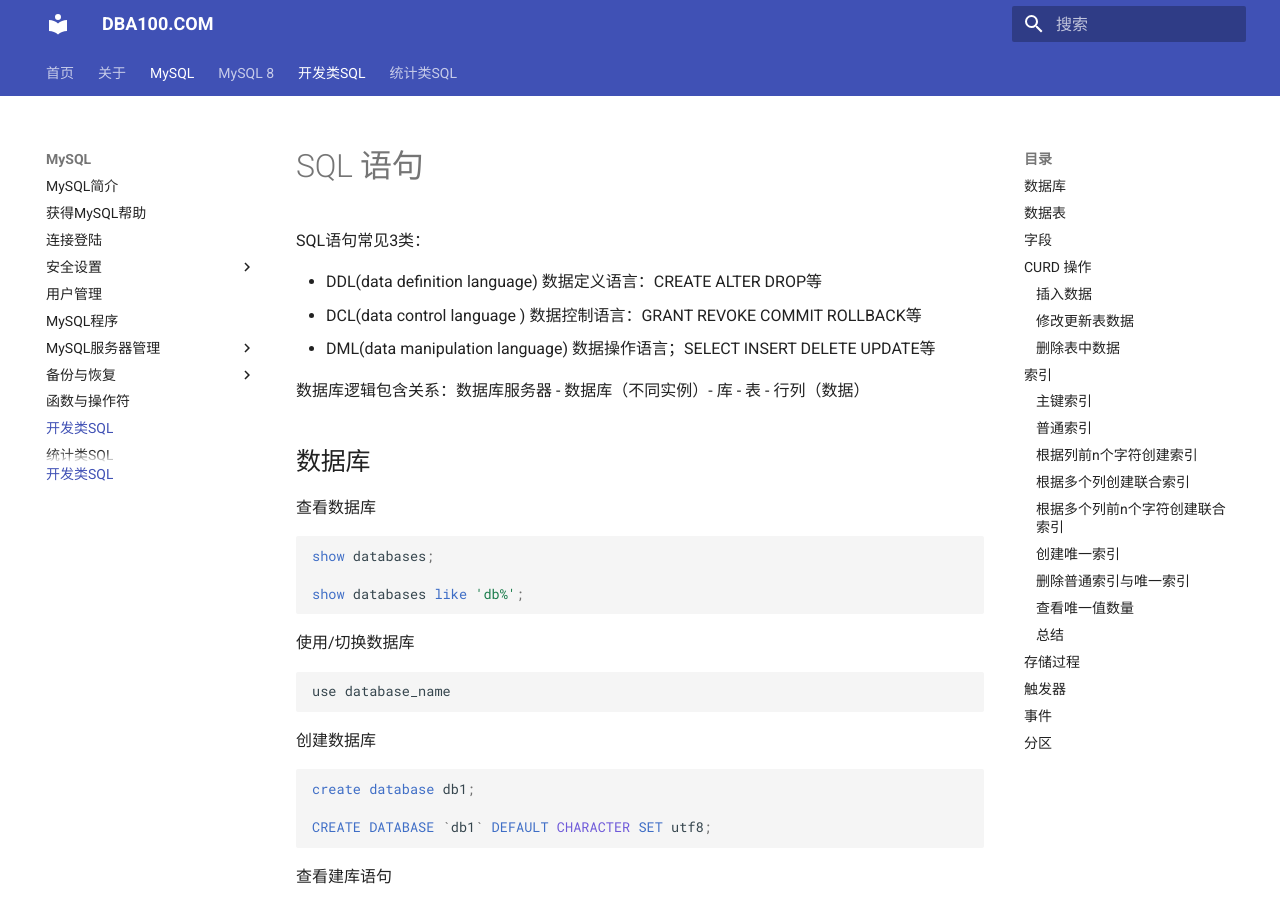
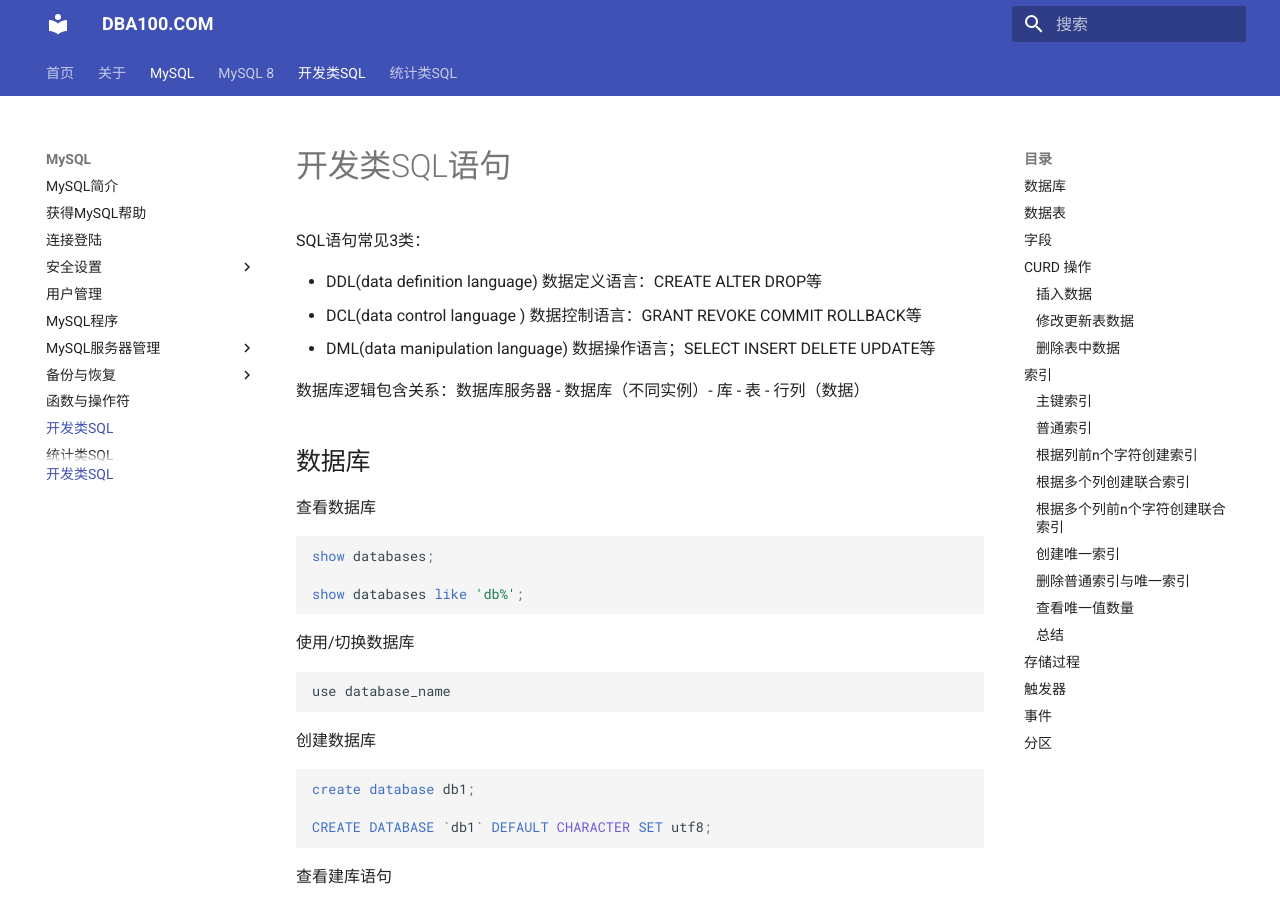
Before and after one commit to duliang123/dba100, an MkDocs documentation site: the page built from docs/mysql/sql.md, in a window 1280 px wide and 900 px high. Built offline with MkDocs 1.6.1 and Material for MkDocs 9.7.7, drawn with Linux system fonts in a browser that asks for light colours.

Commit message:
Update sql.md

```diff
--- a/docs/mysql/sql.md
+++ b/docs/mysql/sql.md
@@ -1,4 +1,4 @@
-# SQL 语句
+# 开发类SQL语句
 
 SQL语句常见3类：
 
```
